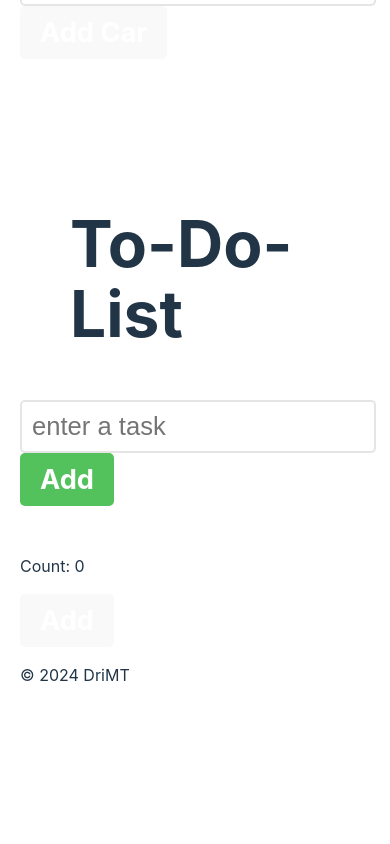
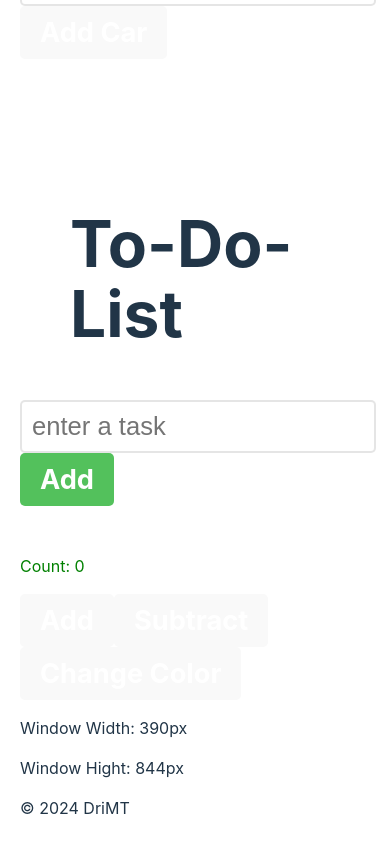
Before and after one commit to mairitikk/project-css-html, a React (Vite) app in the folder my-react-app/: page / in a window 390 px wide. Shown: the part 5973-6817 px from the top of the page. Before the commit the page ends 6684 px from the top, so only its background shows below. Built offline with nearby package versions, Linux system fonts and the light colour scheme.

Commit message:
add UseEffectHook

```diff
--- a/my-react-app/src/App.jsx
+++ b/my-react-app/src/App.jsx
@@ -17,6 +17,7 @@ import UpdateArrays from "./UpdateArrays.jsx";
 import ArrayOfObjectsState from "./ArrayOfObjectsState.jsx";
 import ToDOList from "./ToDoList.jsx";
 import UseEffectHook from "./UseEffectHook.jsx";
+import UseEffect2 from "./UseEffect2.jsx";
 function App() {
   return (
     <>
@@ -43,6 +44,7 @@ function App() {
       <ArrayOfObjectsState></ArrayOfObjectsState>
       <ToDOList></ToDOList>
       <UseEffectHook></UseEffectHook>
+      <UseEffect2></UseEffect2>
       <Footer></Footer>
 
     </>
--- /dev/null
+++ b/my-react-app/src/UseEffect2.jsx
@@ -0,0 +1,32 @@
+/* eslint-disable no-unused-vars */
+import React, { useState, useEffect } from "react";
+
+function UseEffect2() {
+    const [width, setWidth] = useState(window.innerWidth);
+    const [height, setHeight] = useState(window.innerHeight);
+
+    useEffect(() => {
+        window.addEventListener("resize", handleResize);
+
+        return () => {
+            window.removeEventListener("resize", handleResize);
+        }
+
+    }, []);
+
+
+
+
+
+    function handleResize() {
+        setWidth(window.innerWidth);
+        setHeight(window.innerHeight);
+    }
+    return (<>
+        <p>Window Width: {width}px</p>
+        <p>Window Hight: {height}px</p>
+    </>)
+}
+
+
+export default UseEffect2
--- a/my-react-app/src/UseEffectHook.jsx
+++ b/my-react-app/src/UseEffectHook.jsx
@@ -3,18 +3,31 @@ import React, { useState, useEffect } from "react";
 function UseEffectHook() {
 
     const [count, setCount] = useState(0);
+    const [color, setColor] = useState("green");
 
     useEffect(() => {
-        document.title = `You clicked ${count} times`;
-    }, [count]);
+        document.title = `You clicked ${count} ${color}times`;
+    }, [count, color]);
     function addCount() {
     setCount(c => c + 1);
-}
+    }
+
+        function subtractCount() {
+            setCount(c => c - 1);
+
+
+    }
+    function changeColor() {
+                setColor(c => c === "green"  ? "red": "green")
+            }
+
 
 
     return (<>
-        <p>Count: {count}</p>
+        <p style={{color: color}}>Count: {count}</p>
         <button onClick={addCount}>Add</button>
+        <button onClick={subtractCount}>Subtract</button>
+        <button onClick={changeColor}>Change Color</button>
 
     </>)
 }
```
